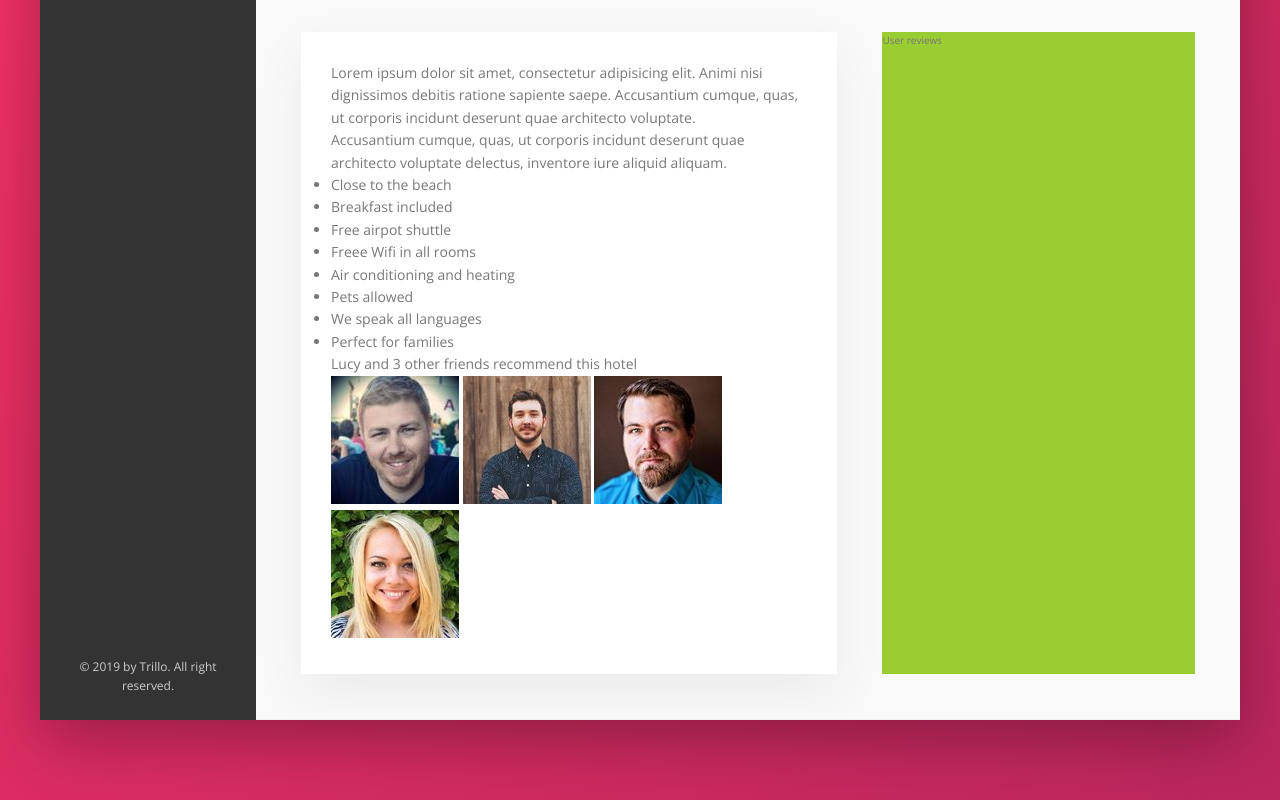
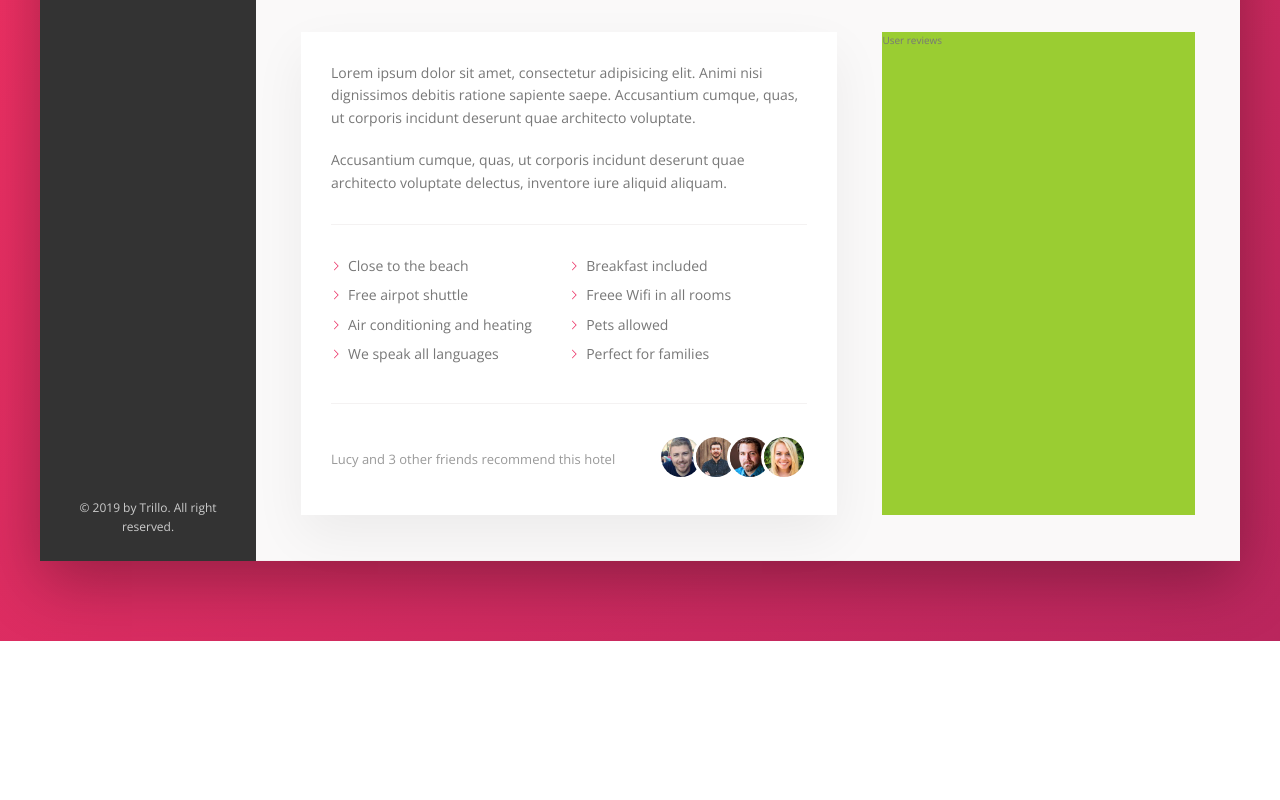
Before and after one commit to Yah0/Trillo, a website: page index.html in a window 1280 px wide. Shown: the part 615-1415 px from the top of the page. After the commit the page ends 1256 px from the top, so only its background shows below. Drawn offline with nearby package versions, Linux system fonts and the light colour scheme.

Commit message:
update middle section

```diff
--- a/index.html
+++ b/index.html
@@ -153,7 +153,7 @@
                                 <li class="list__item">Perfect for families</li>
                             </ul>
                             <div class="recommend">
-                                <p class="recommend_count">
+                                <p class="recommend__count">
                                     Lucy and 3 other friends recommend this hotel
                                 </p>
                                 <div class="recommend_friends">
--- a/sass/_components.scss
+++ b/sass/_components.scss
@@ -301,3 +301,77 @@
         box-shadow: none;
     }
 }
+
+//////////////////////////////////
+//PARAGRAPH
+.paragraph:not(:last-of-type) {
+    margin-bottom: 2rem;
+}
+
+
+//////////////////////////////////
+//LIST
+
+.list {
+    list-style: none;
+    margin: 3rem 0;
+    padding: 3rem 0;
+    border-top: var(--line);
+    border-bottom: var(--line);
+
+    display: flex;
+    flex-wrap: wrap;
+
+    &__item {
+        flex: 0 0 50%;
+        margin-bottom: .7rem;
+    }
+
+    &__item::before {
+        content: "";
+        display: inline-block;
+        height: 1rem;
+        width: 1rem;
+        margin-right: .7rem;
+
+        //Older browsers
+        // background-image: url(../img/chevron-thin-right.svg);
+        // background-size: cover;
+
+        //Newer browsers - masks
+        background-color: var(--color-primary);
+        -webkit-mask-image: url(../img/chevron-thin-right.svg);
+        -webkit-mask-size: cover;
+        mask-image: url(../img/chevron-thin-right.svg);
+    }
+}
+
+//////////////////////////////////
+//RECOMMEND
+.recommend {
+    font-size: 1.3rem;
+    color: var(--color-grey-dark-3);
+
+    display: flex;
+    align-items: center;
+
+    &__count {
+        margin-right: auto;
+    }
+
+    &__friends {
+
+    }
+
+    &__photo {
+        box-sizing: content-box;
+        height: 4rem;
+        width: 4rem;
+        border-radius: 50%;
+        border: 3px solid #fff;
+
+        &:not(:last-child) {
+            margin-right: -1.5rem;
+        }
+    }
+}
```
Also changed, not shown: css/style.css.
